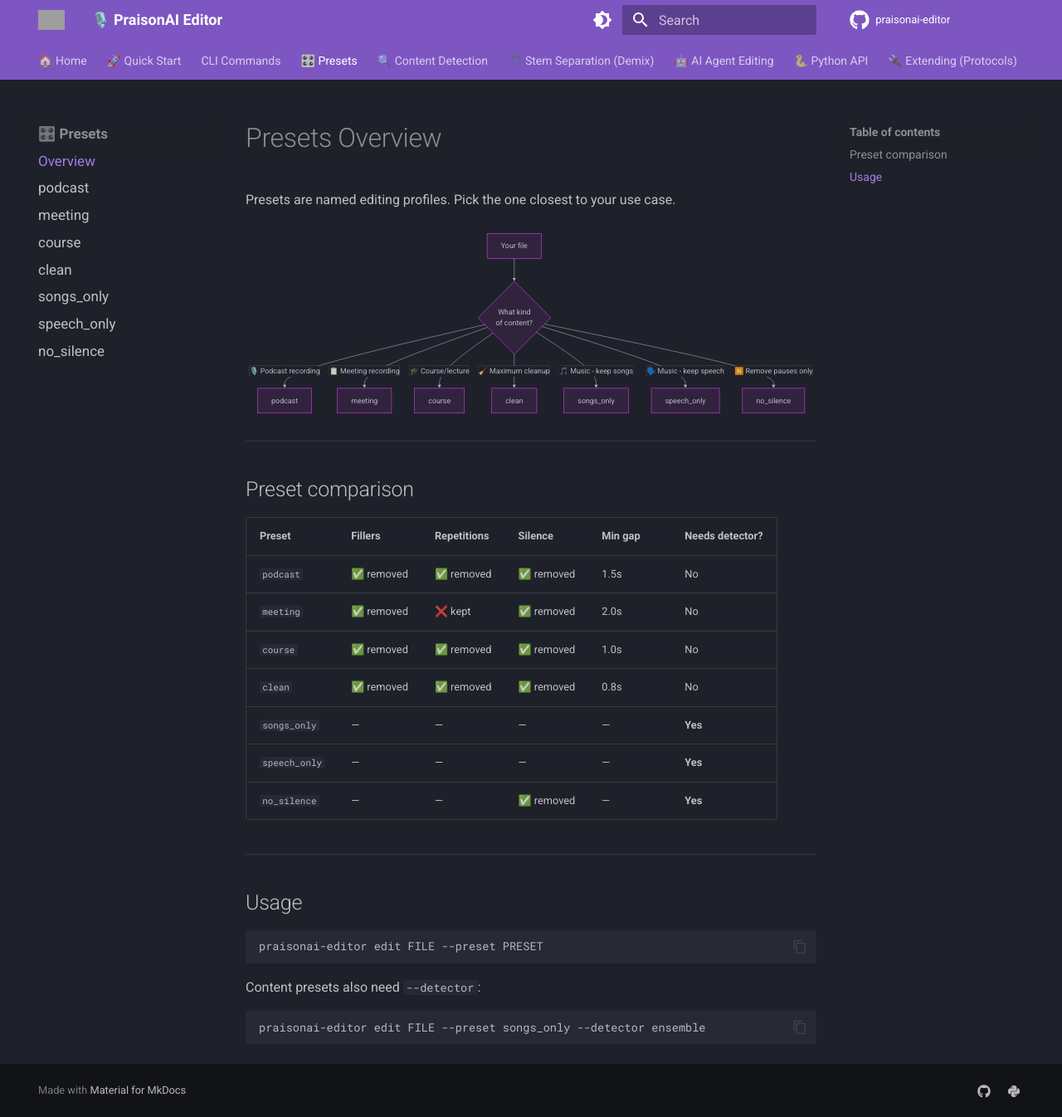
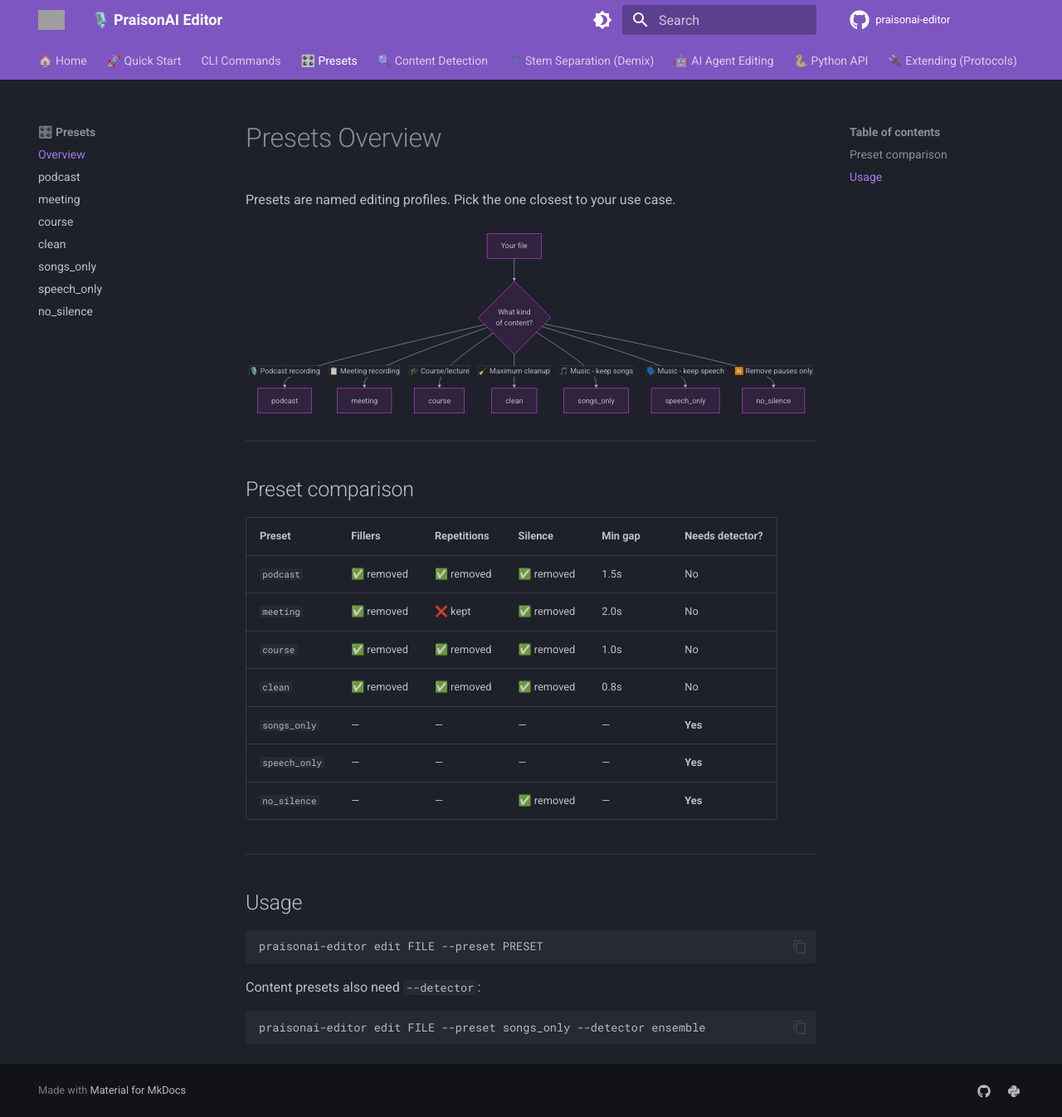
Before and after one commit to MervinPraison/praisonai-editor, an MkDocs documentation site: the page built from docs/presets/index.md, in a window 1280 px wide and 1346 px high. Shown: the whole window at 83% size. Built offline with MkDocs 1.6.1 and Material for MkDocs 9.7.7, drawn with Linux system fonts in a browser that asks for light colours; comment, search, counter and statistics services are not loaded; the version menu is left out; grey boxes are pictures that could not be loaded.

Commit message:
Use shared theme typography

```diff
--- a/docs/assets/extra.css
+++ b/docs/assets/extra.css
@@ -34,7 +34,7 @@
 
 /* Wider nav */
 .md-nav--primary .md-nav__link {
-  font-size: 0.85rem;
+
 }
 
 /* Badge-like table cells */
```
